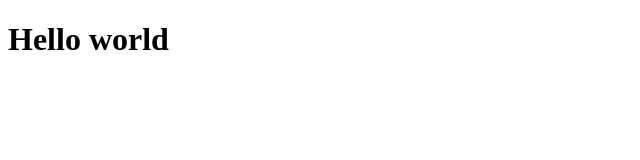
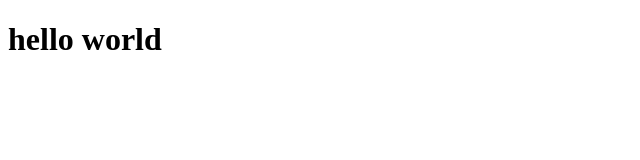
Before and after one commit to OsmanRodrigues/launch-code-challenge-wet-bat, a Next.js app in the folder ui/: page / in a window 1280 px wide. Shown: the top 160 px of the page, without its empty margins (0-640 px from the left). Built offline with nearby package versions, Linux system fonts and the light colour scheme.

Commit message:
custom modules paths and barrels implemented

```diff
--- a/ui/src/atomic/components/index.ts
+++ b/ui/src/atomic/components/index.ts
@@ -1 +1 @@
-export const fallback = ''
+export const fallback = 'hello world'
--- a/ui/src/atomic/index.ts
+++ b/ui/src/atomic/index.ts
@@ -1 +1,2 @@
-export const fallback = ''
+export * from './components'
+export * from './shared'
--- a/ui/src/atomic/shared/index.ts
+++ b/ui/src/atomic/shared/index.ts
@@ -1 +1 @@
-export const fallback = ''
+export const fallback2 = ''
--- a/ui/src/pages/index.tsx
+++ b/ui/src/pages/index.tsx
@@ -1,3 +1,4 @@
+import { fallback } from '@atomic/components'
 import type { NextPage } from 'next'
 import Head from 'next/head'
 import Image from 'next/image'
@@ -12,7 +13,7 @@ const Home: NextPage = () => {
       </Head>
 
       <main>
-        <h1>Hello world</h1>
+            <h1>{fallback}</h1>
       </main>
 
     </div>
```
Also changed, not shown: ui/tsconfig.json (+16 -1 lines).
